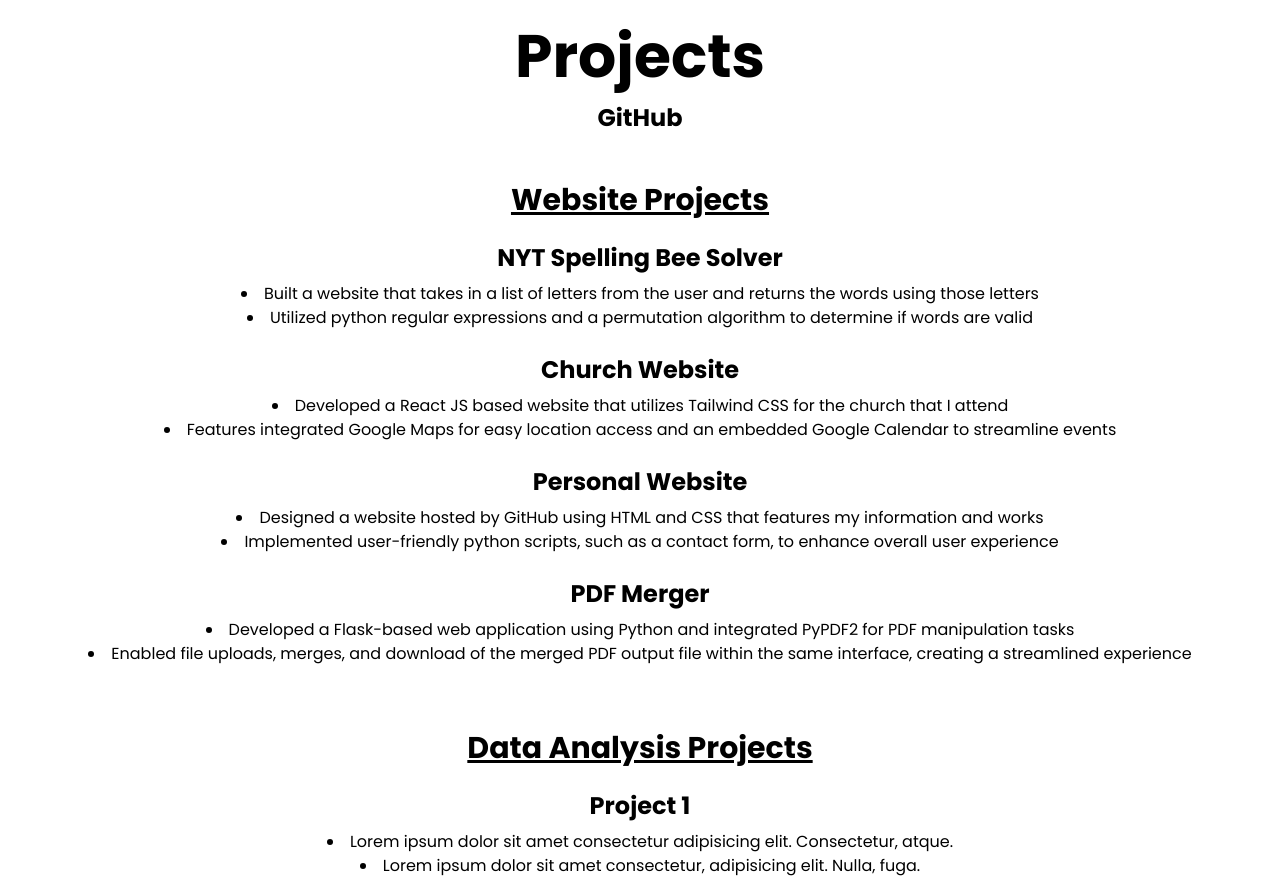
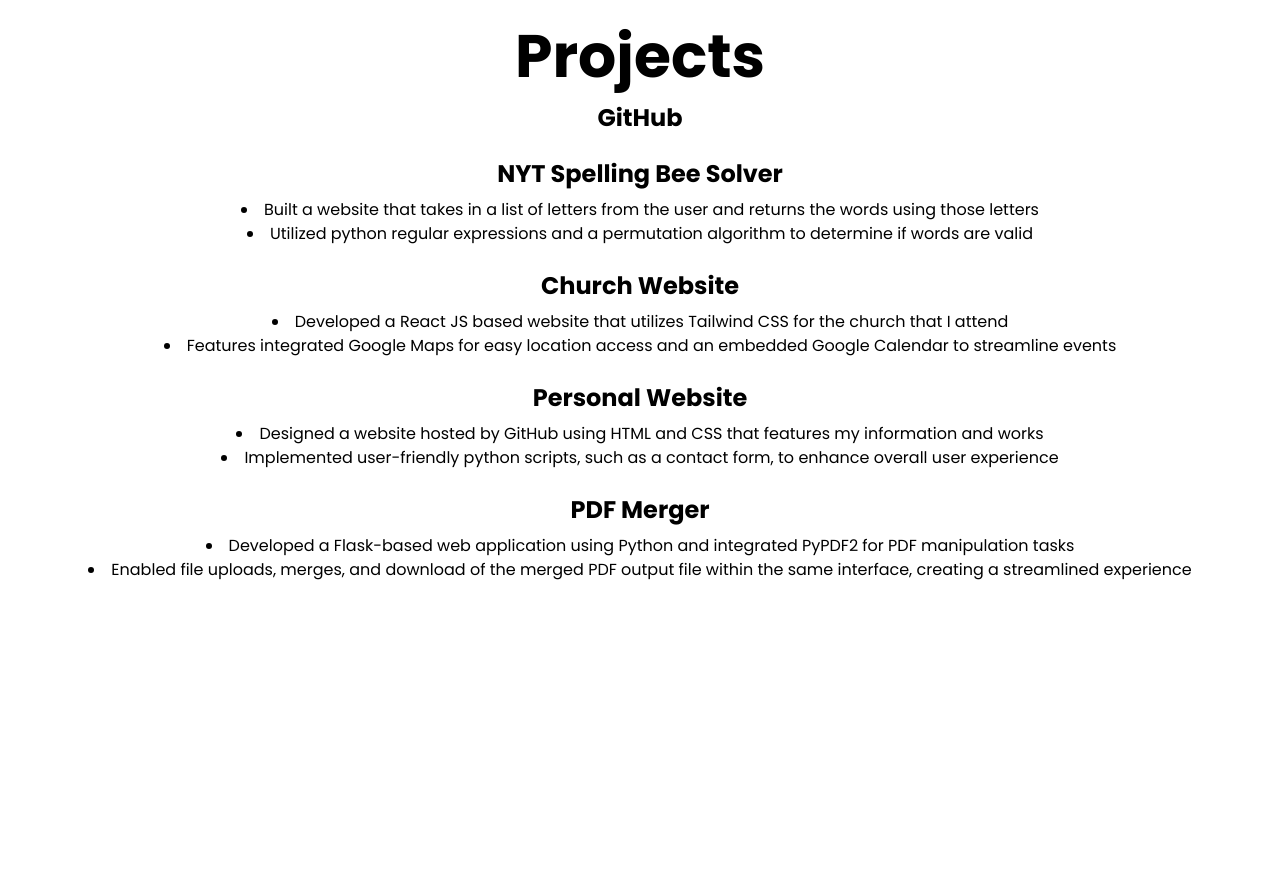
Before and after one commit to mkang2/mkang2.github.io, a website: page projects.html in a window 1280 px wide. Shown: the part 70-952 px from the top of the page. After the commit the page ends 800 px from the top, so only its background shows below. Drawn offline with nearby package versions, Linux system fonts and the light colour scheme.

Commit message:
update projects page

```diff
--- a/projects.html
+++ b/projects.html
@@ -78,7 +78,7 @@
           >
         </h2>
 
-        <h2 class="text-3xl font-bold pt-10 underline">Website Projects</h2>
+        <!-- <h2 class="text-3xl font-bold pt-10 underline">Website Projects</h2> -->
         <div class="mb-6">
           <h2 class="text-2xl font-bold mt-6 mb-2">
             <a
@@ -163,7 +163,7 @@
             </li>
           </ul>
         </div>
-        <h2 class="text-3xl font-bold pt-10 underline">
+        <!-- <h2 class="text-3xl font-bold pt-10 underline">
           Data Analysis Projects
         </h2>
         <div class="mb-6">
@@ -212,7 +212,7 @@
               fuga.
             </li>
           </ul>
-        </div>
+        </div> -->
       </div>
     </div>
   </body>
```
